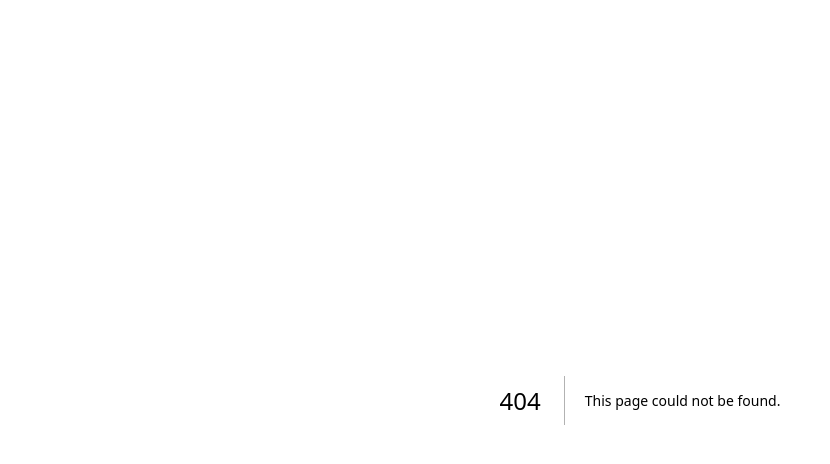
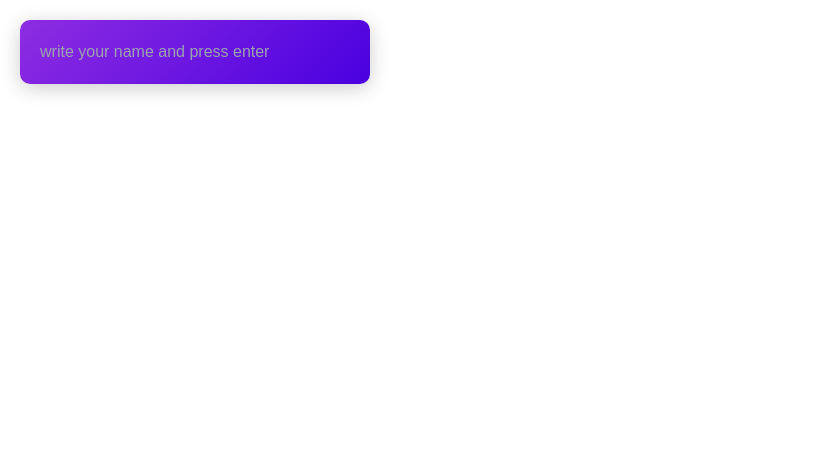
Before and after one commit to vinigofr/react-19, a Next.js app: page /examples/server-actions-form-action-prop in a window 1280 px wide. Before the commit this address had no page. Shown: the top 464 px of the page, without its empty margins (0-830 px from the left). Built offline with nearby package versions, Linux system fonts and the light colour scheme.

Commit message:
create action examples with hooks

```diff
--- /dev/null
+++ b/src/app/examples/server-actions-action-state/page.tsx
@@ -0,0 +1,30 @@
+'use client';
+
+import { useActionState } from "react";
+import { getGreetingsFormData } from "../../../../serverActions";
+import getInputStyle from "@/styles/input.style";
+
+export default function ServerActionsActionState() {
+  const [state, submitAction, isPending] = useActionState(
+    getGreetingsFormData, // action
+    { message: '', error: null }, // initial state
+  );
+
+  return (
+    <form action={submitAction}>
+      <input
+        type="text"
+        name="name"
+        disabled={isPending}
+        style={getInputStyle({ isDisabledStyle: isPending })}
+        placeholder="write your name and press enter"
+      />
+      <br />
+      {state?.error && <span>Failed: {state.error}</span>}
+      <br />
+      {state?.message && <span>{state.message}</span>}
+      <br />
+      {isPending && <p>...loading</p>}
+    </form>
+  );
+}
--- /dev/null
+++ b/src/app/examples/server-actions-form-action-prop/page.tsx
@@ -0,0 +1,43 @@
+'use client';
+
+import { useState, useTransition } from "react";
+import { getGreetings } from "../../../../serverActions";
+import getInputStyle from "@/styles/input.style";
+
+export default function ServerActionsFormActionProp() {
+  const [isPending, startTransition] = useTransition();
+  const [greeting, setGreeting] = useState('');
+  const [error, setError] = useState('');
+
+  const submitAction = (formData: FormData) => {
+    const name = formData.get('name')?.toString() || '';
+
+    startTransition(async () => {
+      const response = await getGreetings(name);
+      if (response.error) {
+        setError(response.error);
+        setGreeting('');
+      } else {
+        setGreeting(response.message);
+      }
+    });
+  };
+
+  return (
+    <form action={submitAction}>
+      <input
+        style={getInputStyle({ isDisabledStyle: isPending })}
+        type="text"
+        name="name"
+        disabled={isPending}
+        placeholder="write your name and press enter"
+      />
+      <br />
+      {error && <span>Failed: {error}</span>}
+      <br />
+      {greeting && <span>{greeting}</span>}
+      <br />
+      {isPending && <p>...loading</p>}
+    </form>
+  )
+}
```
